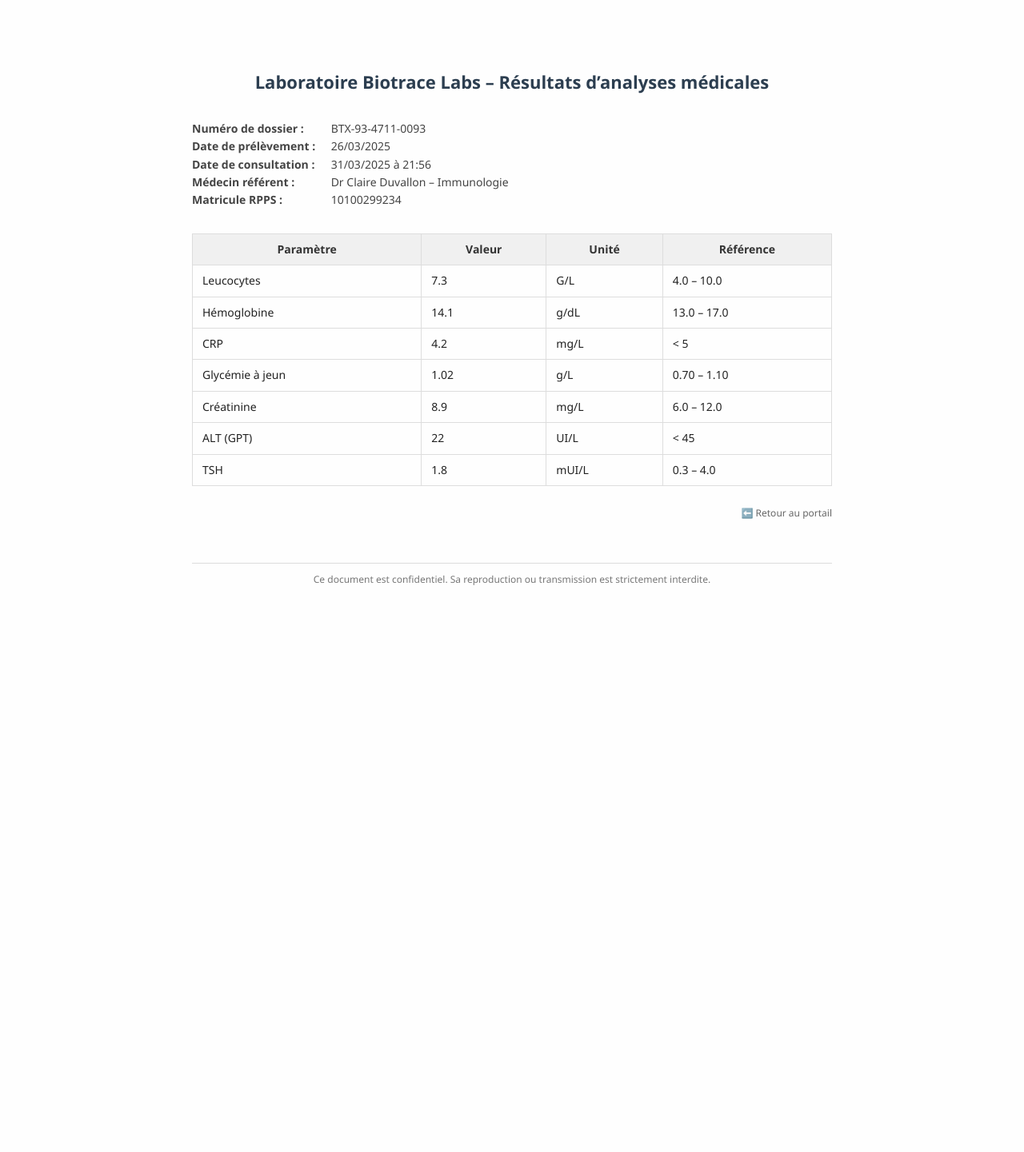
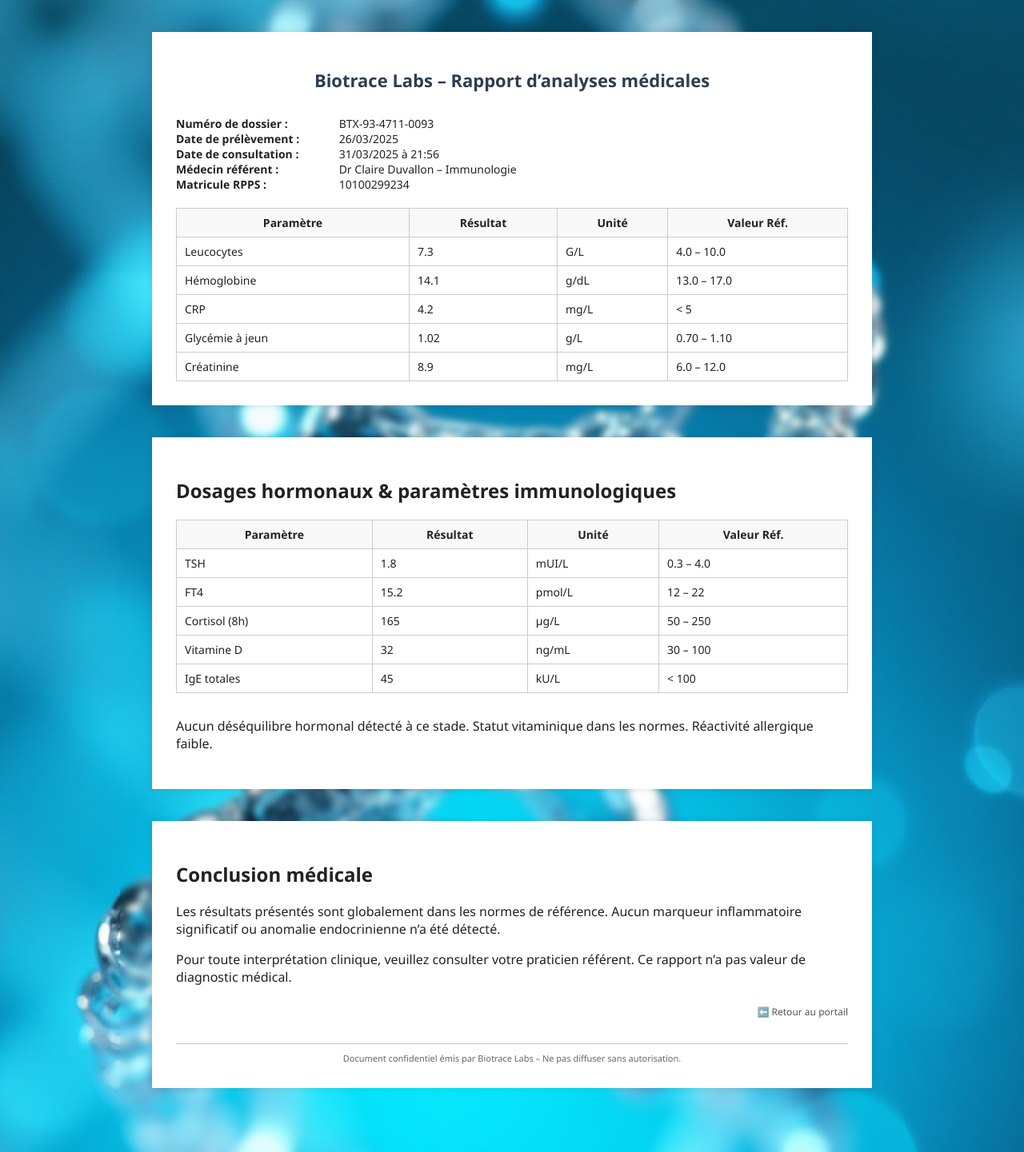
Before and after one commit to louske13/shadowgate, a Flask app: page /biotrace in a window 1280 px wide. Shown: the whole page at 80% size. Before the commit the page ends 732 px from the top, so only its background shows below. Run offline with Flask 3, Linux system fonts and the light colour scheme; the visitor is signed in with stand-in values (Sample User, id 1).

Commit message:
Ajout fond ADN + rapport médical 3 pages

```diff
--- a/templates/biotrace.html
+++ b/templates/biotrace.html
@@ -2,19 +2,29 @@
 <html lang="fr">
 <head>
     <meta charset="UTF-8">
-    <title>Résultats médicaux – Biotrace Labs</title>
+    <title>Biotrace Labs – Résultats médicaux confidentiels</title>
     <style>
         body {
             font-family: 'Segoe UI', sans-serif;
-            background: #fefefe;
+            background: url("/static/dna.jpeg") no-repeat center center fixed;
+            background-size: cover;
             color: #222;
-            max-width: 800px;
-            margin: 40px auto;
-            padding: 30px;
-            line-height: 1.6;
+            max-width: 900px;
+            margin: 0 auto;
+            padding: 40px;
+            background-color: rgba(255, 255, 255, 0.92);
+            backdrop-filter: blur(4px);
         }
 
-        .header, .footer {
+        .page {
+            background: white;
+            box-shadow: 0 0 8px rgba(0,0,0,0.1);
+            padding: 30px;
+            margin-bottom: 40px;
+            page-break-after: always;
+        }
+
+        .header {
             text-align: center;
             margin-bottom: 30px;
         }
@@ -26,37 +36,36 @@
 
         .info-block {
             font-size: 14px;
-            color: #444;
-            margin-bottom: 30px;
+            margin-bottom: 20px;
         }
 
         .info-block strong {
             display: inline-block;
-            width: 170px;
+            width: 200px;
         }
 
         table {
             width: 100%;
             border-collapse: collapse;
-            margin-top: 30px;
+            margin-top: 20px;
+            font-size: 14px;
         }
 
         th, td {
-            padding: 8px 12px;
-            border: 1px solid #ddd;
-            font-size: 14px;
+            padding: 8px 10px;
+            border: 1px solid #ccc;
         }
 
         th {
-            background-color: #f0f0f0;
-            color: #333;
+            background-color: #f8f8f8;
         }
 
         .footer {
-            font-size: 12px;
-            color: #777;
-            margin-top: 50px;
-            border-top: 1px solid #ddd;
+            font-size: 11px;
+            color: #666;
+            text-align: center;
+            margin-top: 30px;
+            border-top: 1px solid #ccc;
             padding-top: 10px;
         }
 
@@ -67,15 +76,17 @@
 
         .logout-link a {
             font-size: 12px;
-            color: #666;
+            color: #555;
             text-decoration: none;
         }
     </style>
 </head>
 <body>
 
+<!-- Page 1 -->
+<div class="page">
     <div class="header">
-    <h1>Laboratoire Biotrace Labs – Résultats d’analyses médicales</h1>
+        <h1>Biotrace Labs – Rapport d’analyses médicales</h1>
     </div>
 
     <div class="info-block">
@@ -87,24 +98,53 @@
     </div>
 
     <table>
-    <tr>
-        <th>Paramètre</th><th>Valeur</th><th>Unité</th><th>Référence</th>
-    </tr>
+        <tr><th>Paramètre</th><th>Résultat</th><th>Unité</th><th>Valeur Réf.</th></tr>
         <tr><td>Leucocytes</td><td>7.3</td><td>G/L</td><td>4.0 – 10.0</td></tr>
         <tr><td>Hémoglobine</td><td>14.1</td><td>g/dL</td><td>13.0 – 17.0</td></tr>
         <tr><td>CRP</td><td>4.2</td><td>mg/L</td><td>&lt; 5</td></tr>
         <tr><td>Glycémie à jeun</td><td>1.02</td><td>g/L</td><td>0.70 – 1.10</td></tr>
         <tr><td>Créatinine</td><td>8.9</td><td>mg/L</td><td>6.0 – 12.0</td></tr>
-    <tr><td>ALT (GPT)</td><td>22</td><td>UI/L</td><td>&lt; 45</td></tr>
+    </table>
+</div>
+
+<!-- Page 2 -->
+<div class="page">
+    <h2>Dosages hormonaux & paramètres immunologiques</h2>
+
+    <table>
+        <tr><th>Paramètre</th><th>Résultat</th><th>Unité</th><th>Valeur Réf.</th></tr>
         <tr><td>TSH</td><td>1.8</td><td>mUI/L</td><td>0.3 – 4.0</td></tr>
+        <tr><td>FT4</td><td>15.2</td><td>pmol/L</td><td>12 – 22</td></tr>
+        <tr><td>Cortisol (8h)</td><td>165</td><td>µg/L</td><td>50 – 250</td></tr>
+        <tr><td>Vitamine D</td><td>32</td><td>ng/mL</td><td>30 – 100</td></tr>
+        <tr><td>IgE totales</td><td>45</td><td>kU/L</td><td>&lt; 100</td></tr>
     </table>
+
+    <p style="margin-top: 30px;">
+        Aucun déséquilibre hormonal détecté à ce stade. Statut vitaminique dans les normes. Réactivité allergique faible.
+    </p>
+</div>
+
+<!-- Page 3 -->
+<div class="page">
+    <h2>Conclusion médicale</h2>
+    <p>
+        Les résultats présentés sont globalement dans les normes de référence.
+        Aucun marqueur inflammatoire significatif ou anomalie endocrinienne n’a été détecté.
+    </p>
+
+    <p>
+        Pour toute interprétation clinique, veuillez consulter votre praticien référent.
+        Ce rapport n’a pas valeur de diagnostic médical.
+    </p>
 
     <div class="logout-link">
         <a href="/logout">⬅️ Retour au portail</a>
     </div>
 
     <div class="footer">
-    Ce document est confidentiel. Sa reproduction ou transmission est strictement interdite.
+        Document confidentiel émis par Biotrace Labs – Ne pas diffuser sans autorisation.
+    </div>
 </div>
 
 </body>
```
Lines whose indentation alone changed are shown as unchanged.
